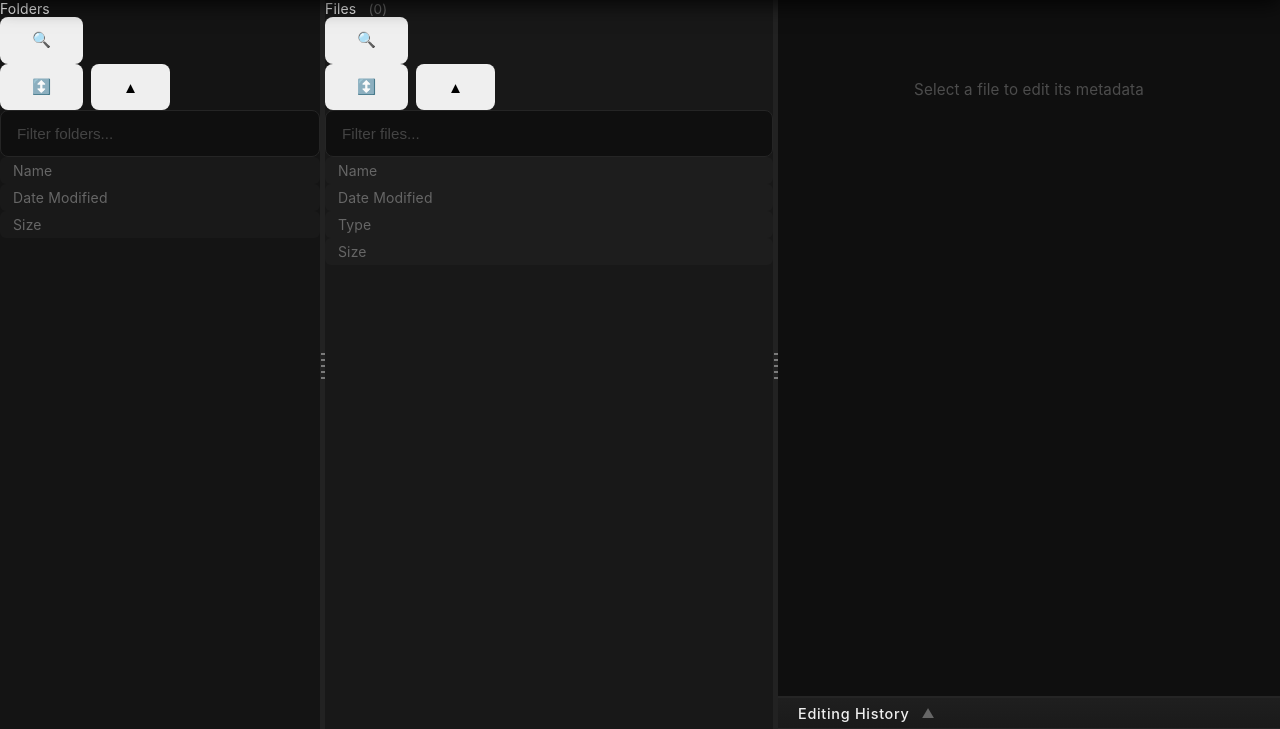
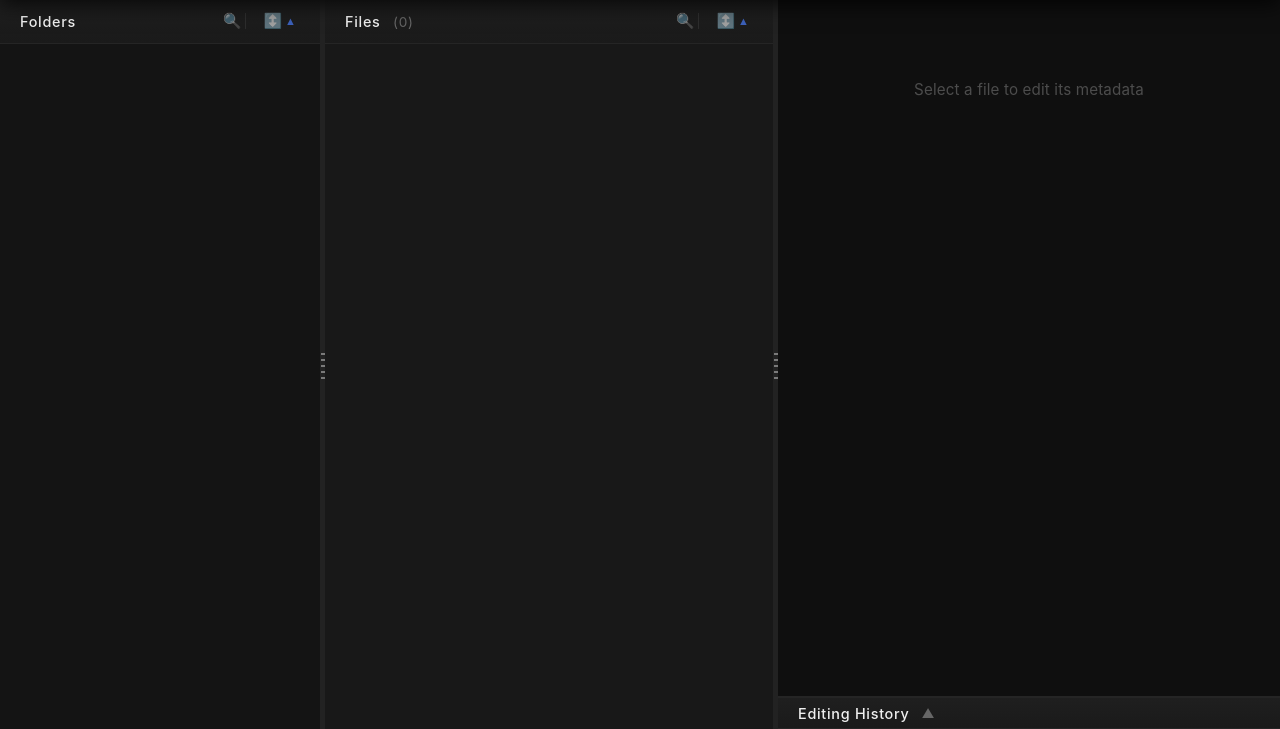
Before and after one commit to wow-signal-dev/metadata-remote, a Flask app: page / in a window 1280 px wide. Shown: the part 71-800 px from the top of the page. Run offline with Flask 3, Linux system fonts and the light colour scheme.

Commit message:
Update main.css for new filter/sort features

```diff
--- a/static/css/main.css
+++ b/static/css/main.css
@@ -642,10 +642,10 @@ input:autofill {
     box-shadow: inset 0 0 0 1px var(--accent-glow);
 }
 
-.folders h3 {
+/* Pane headers - unified style for both folders and files */
+.pane-header {
+    background: linear-gradient(180deg, #1f1f1f 0%, #1a1a1a 100%);
     padding: 0.5rem 1.25rem;
-    background: linear-gradient(180deg, #1f1f1f 0%, #1a1a1a 100%);
-    color: var(--text-primary);
     position: sticky;
     top: 0;
     z-index: 10;
@@ -657,58 +657,190 @@ input:autofill {
     font-size: 0.9rem;
     letter-spacing: 0.05em;
     text-transform: capitalize;
+    min-height: 44px;
     backdrop-filter: blur(5px);
 }
 
+.pane-header:hover .control-icon {
+    opacity: 1;
+    transition-delay: 0.1s;
+}
+
+/* Icon controls */
+.icon-controls {
+    display: flex;
+    gap: 12px;
+    align-items: center;
+    position: relative;
+}
+
+.icon-controls::before {
+    content: '';
+    position: absolute;
+    left: 26px;
+    top: 50%;
+    transform: translateY(-50%);
+    width: 1px;
+    height: 16px;
+    background: rgba(255, 255, 255, 0.08);
+}
+
+.control-icon {
+    background: none;
+    border: none;
+    padding: 4px;
+    display: flex;
+    align-items: center;
+    justify-content: center;
+    cursor: pointer;
+    transition: all var(--transition-fast);
+    font-size: 15px;
+    color: #555;
+    position: relative;
+    opacity: 0.6;
+}
+
+.control-icon:hover {
+    color: var(--text-primary);
+    opacity: 1;
+    transform: scale(1.15);
+}
+
+.control-icon:active {
+    transform: scale(1.05);
+}
+
+.control-icon.active {
+    color: var(--accent-primary);
+    opacity: 1;
+    text-shadow: 0 0 8px var(--accent-glow);
+}
+
+/* Sort controls specific styling */
 .sort-controls {
     display: flex;
-    gap: 0.5rem;
-    font-size: 0.75rem;
-    text-transform: none;
-}
-
-.sort-option {
-    display: flex;
-    align-items: center;
-    gap: 0.25rem;
+    gap: 0;
+    align-items: center;
+    margin-left: 2px;
+    position: relative;
+}
+
+.sort-field-btn {
+    padding-right: 3px;
+}
+
+.sort-field-btn:hover {
+    color: var(--text-primary);
+}
+
+.sort-direction-btn {
+    padding-left: 0;
+    padding-right: 4px;
+    font-size: 11px;
+    color: var(--accent-primary);
+    opacity: 0.7;
+}
+
+.sort-direction-btn:hover {
+    color: #6a9fff;
+    opacity: 1;
+    transform: scale(1.2);
+    text-shadow: 0 0 6px rgba(74, 127, 255, 0.5);
+}
+
+.sort-direction-btn .sort-indicator {
+    font-size: 11px;
+    font-weight: bold;
+    display: block;
+    transition: transform var(--transition-fast);
+}
+
+.sort-direction-btn:active .sort-indicator {
+    transform: rotate(180deg);
+}
+
+/* Filter container */
+.filter-container {
+    position: absolute;
+    top: 44px;
+    left: 0;
+    right: 0;
+    background: #1a1a1a;
+    border-bottom: 2px solid var(--accent-primary);
+    padding: 10px 12px;
+    z-index: 20;
+    display: none;
+    animation: slideDown var(--transition-fast);
+}
+
+.filter-container.active {
+    display: block;
+}
+
+.filter-input {
+    width: 100%;
+    background: var(--bg-input);
+    border: 1px solid var(--border-color);
+    padding: 6px 10px;
+    color: var(--text-primary);
+    border-radius: 4px;
+    font-size: 13px;
+}
+
+.filter-input:focus {
+    outline: none;
+    border-color: var(--accent-primary);
+    box-shadow: 0 0 0 3px var(--accent-glow);
+}
+
+/* Sort dropdown */
+.sort-dropdown {
+    position: absolute;
+    top: 36px;
+    right: 0;
+    background: #1a1a1a;
+    border: 1px solid rgba(255, 255, 255, 0.1);
+    border-radius: 8px;
+    box-shadow: 0 8px 24px rgba(0, 0, 0, 0.7);
+    min-width: 140px;
+    display: none;
+    z-index: 30;
+    overflow: hidden;
+}
+
+.sort-dropdown.active {
+    display: block;
+    animation: fadeIn 0.15s ease;
+}
+
+@keyframes fadeIn {
+    from {
+        opacity: 0;
+        transform: translateY(-5px);
+    }
+    to {
+        opacity: 1;
+        transform: translateY(0);
+    }
+}
+
+.sort-dropdown .sort-option {
+    padding: 10px 14px;
     cursor: pointer;
-    user-select: none;
-    color: var(--text-muted);
-    transition: all var(--transition-fast);
-    padding: 0.25rem 0.75rem;
-    border-radius: 6px;
-    background: rgba(255, 255, 255, 0.02);
-    border: 1px solid transparent;
-}
-
-.sort-option:hover {
-    color: var(--text-primary);
-    background: rgba(255, 255, 255, 0.05);
-    border-color: rgba(255, 255, 255, 0.1);
-}
-
-.sort-option.active {
+    display: flex;
+    justify-content: space-between;
+    align-items: center;
+    font-size: 13px;
+    transition: background var(--transition-fast);
+}
+
+.sort-dropdown .sort-option:hover {
+    background: rgba(74, 127, 255, 0.1);
+}
+
+.sort-dropdown .sort-option.active {
+    background: rgba(74, 127, 255, 0.15);
     color: var(--accent-primary);
-    background: rgba(74, 127, 255, 0.1);
-    border-color: rgba(74, 127, 255, 0.3);
-}
-
-.sort-arrows {
-    display: flex;
-    flex-direction: column;
-    font-size: 0.5rem;
-    line-height: 0.5;
-}
-
-.sort-arrow {
-    opacity: 0.3;
-    transition: all var(--transition-fast);
-}
-
-.sort-arrow.active {
-    opacity: 1;
-    color: var(--accent-primary);
-    text-shadow: 0 0 8px var(--accent-glow);
 }
 
 .tree {
@@ -817,36 +949,12 @@ input:autofill {
     box-shadow: inset 0 0 0 1px var(--accent-glow);
 }
 
-.files h3 {
-    color: var(--text-primary);
-    font-weight: 500;
-    font-size: 0.9rem;
-    letter-spacing: 0.05em;
-    text-transform: capitalize;
-}
-
-#file-count {
+/* File count styling update */
+.file-count {
     font-weight: 400;
     color: var(--text-muted);
     margin-left: 0.5rem;
     font-size: 0.85rem;
-}
-
-.files .files-header {
-    display: flex;
-    justify-content: space-between;
-    place-items: center;
-    padding: 0.4rem 1.25rem;
-    border-bottom: 1px solid var(--border-color);
-    position: sticky;
-    top: 0;
-    z-index: 10;
-    backdrop-filter: blur(5px);
-    background: linear-gradient(180deg, #1f1f1f 0%, #1a1a1a 100%);
-}
-
-.files .files-header #filter-box {
-    padding-block: 0.25rem;
 }
 
 #file-list {
```
